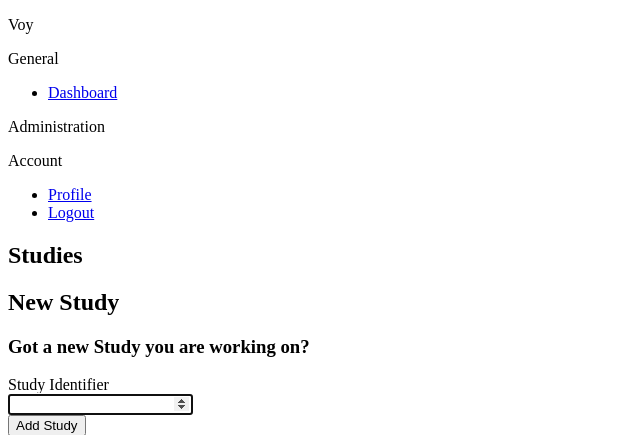
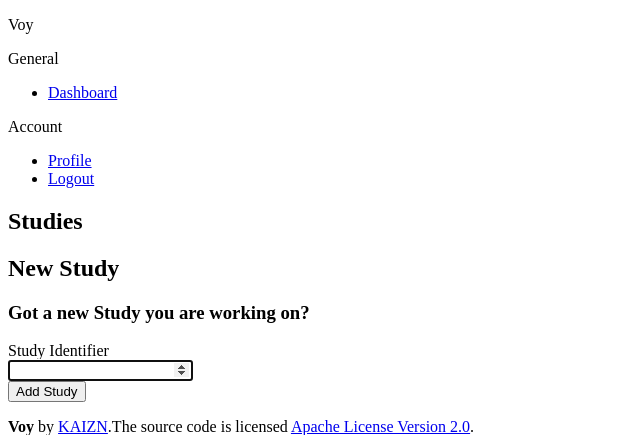
Before and after one commit to KAIZN-io/Voy, a Python web app: template voy/view/templates/controller/study/new.html.j2 in a window 1280 px wide. Shown: the top 435 px of the page, without its empty margins (0-640 px from the left). Run offline with Jinja, Linux system fonts and the light colour scheme; the template is opened without the code that fills it, so the values that code supplies are empty.

Commit message:
Removed menu items for adding users and studies
With reworking the app to tailor it to the Data Entry Staff Member I am
throwing out everything that should not be accessed by them.

Yes, this is not the way to do it. What I am trying here is to get the
app to a point, where it works as intended. Then I'll care about making
it secure, valid and the code clean.

```diff
--- a/voy/view/templates/components/menu.html.j2
+++ b/voy/view/templates/components/menu.html.j2
@@ -12,7 +12,7 @@
     </li>
   </ul>
 
-  <p class="menu-label">
+  {# <p class="menu-label">
     Administration
   </p>
 
@@ -31,7 +31,7 @@
         </a>
       </li>
     {% endif %}
-  </ul>
+  </ul> #}
 
   <p class="menu-label">
     Account
```
